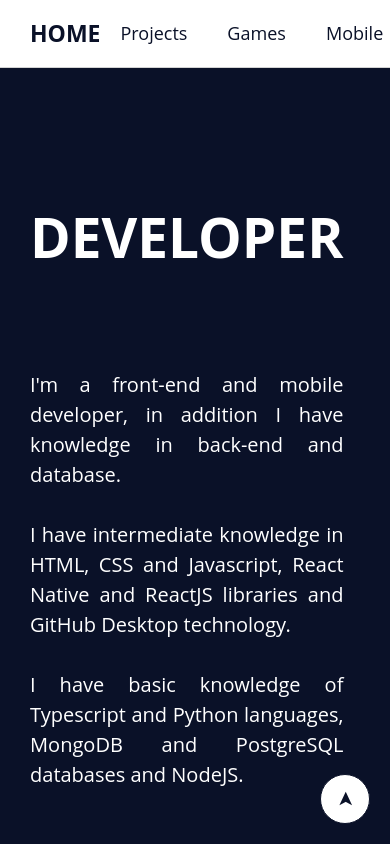
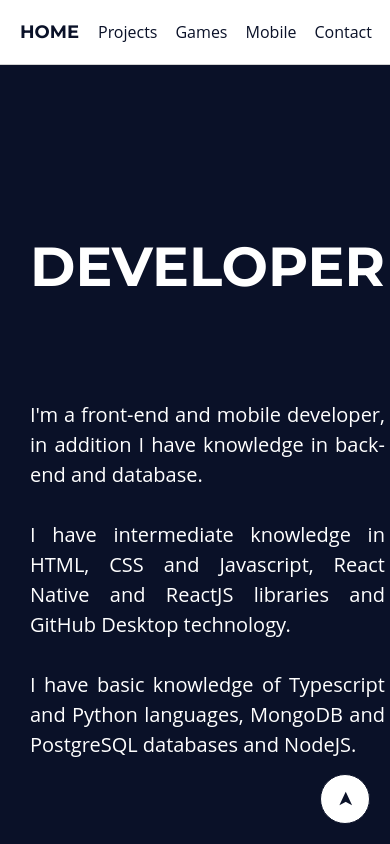
Before and after one commit to RodrigoBJJ94/my-website-react, a React (Create React App) app: page / in a window 390 px wide. Shown: the top 844 px of the page. Built offline with nearby package versions, Linux system fonts and the light colour scheme.

Commit message:
Version 1.03

```diff
--- a/src/App.css
+++ b/src/App.css
@@ -1,7 +1,10 @@
+@import url('https://fonts.googleapis.com/css2?family=Montserrat:ital,wght@0,400;0,700;0,900;1,400&display=swap');
+
 * {
   margin: 0;
   padding: 0;
   box-sizing: border-box;
+  scroll-behavior: smooth;
 }
 
 body {
@@ -9,6 +12,10 @@ body {
   font-size: 20px;
   color: #0A1128;
   line-height: 1.5;
+}
+
+h1, h2, h3, h4, h5, h6 {
+  font-family: 'Montserrat', sans-serif;
 }
 
 h1 {
@@ -231,3 +238,193 @@ display: none;
 .gaming {
 
 }
+
+@media (max-width: 768px) {
+  .menu h1 {
+    font-size: 18px;
+    margin-left: -10px;
+    margin-right: 10px;
+  }
+
+  .menu ul li a {
+    padding: 20px 9px;
+    font-size: 16px;
+  }
+}
+/*
+@media (max-width: 768px) {
+  h1 {
+    margin-bottom: 2rem;
+  }
+
+  .intro-img img, .intro-img svg {
+    max-width: 100%;
+    min-height: auto;
+  }
+
+  .intro-img2 {
+    margin-top: 4rem;
+    width: 100%;
+    align-self: center;
+  }
+
+  h2 {
+    font-size: 3.3rem;
+    margin-bottom: 5rem;
+    text-transform: uppercase;
+    line-height: 1.2;
+  }
+
+  .dev {
+    margin-bottom: -2.5rem;
+    margin-top: -3.5rem;
+  }
+
+  h3 {
+    font-size: 3.5rem;
+    margin-bottom: 5rem;
+    text-transform: uppercase;
+    line-height: 1.2;
+  }
+
+  .knowledge {
+    font-size: 3.2rem;
+  }
+
+  .h4-games {
+    font-size: 2.0rem;
+  }
+
+  .little {
+    font-size: 1.8rem;
+  }
+
+  p {
+    font-size: 1.7rem;
+  }
+
+  .intro-content, .grid {
+    grid-template-columns: 1fr;
+  }
+
+  .gallery-img {
+    width: 100%;
+    max-width: 100%;
+    max-height: 100%;
+  }
+
+  .gallery-img img {
+    width: 100%;
+  }
+
+  .grid-one-content {
+    display: block;
+  }
+
+  .menu {
+    bottom: 0;
+    text-align: center;
+  }
+
+  .menu-content, .menu-content ul {
+    flex-direction: column;
+    justify-content: center;
+  }
+
+  .menu-content {
+    height: 100vh;
+  }
+
+  .menu {
+    display: none;
+  }
+
+  .close-menu-label::after {
+    content: '☰';
+    position: fixed;
+    z-index: 2;
+    top: 2rem;
+    right: 2rem;
+    background: var(--primary-color);
+    color: white;
+    font-size: 3rem;
+    line-height: 3rem;
+    width: 3rem;
+    height: 3rem;
+    text-align: center;
+    padding: 0.5rem;
+    cursor: pointer;
+  }
+
+  .close-menu:checked~.menu {
+    display: block;
+  }
+
+  .close-menu:checked~.close-menu-label::after {
+    content: '×';
+  }
+
+  .menu-spacing {
+    display: none;
+  }
+
+  .grid-main-heading {
+    margin-top: -6.5rem;
+    margin-bottom: 3rem;
+  }
+
+  .grid p {
+    margin-top: -5.5rem;
+  }
+
+  .grid-description {
+    margin-bottom: -4rem;
+    margin-top: -2rem;
+    padding-bottom: 10rem;
+  }
+
+  .grid h3 {
+    font-size: 2.5rem;
+  }
+
+  .grid h3::before {
+    font-size: 7rem;
+  }
+
+  .back {
+    background-size: 90%;
+    background-position: bottom;
+  }
+
+  .apps-back {
+    background-size: 90%;
+    background-position: bottom;
+  }
+
+  .desc-app {
+    margin-bottom: -7rem;
+    font-size: 1.6rem;
+  }
+
+  .top3-content h3 {
+    margin-bottom: 5rem;
+  }
+
+  .project {
+    margin-bottom: -8rem;
+  }
+
+  .tab {
+    text-align: justify;
+    font-size: 1.46rem;
+    margin-bottom: -3rem;
+  }
+
+  .gaming {
+
+  }
+
+  .h4-apps-little {
+    font-size: 1.95rem;
+  }
+}*/
--- a/src/App.js
+++ b/src/App.js
@@ -1,16 +1,15 @@
 import React, { useState } from 'react';
 import './App.css';
 
+
 export default function App() {
-  const [sections, setSections] = useState('');
+  const [menu, setMenu] = useState(false);
 
   return (
     <>
-      <input type="checkbox" className="close-menu" />
-      <label htmlFor="close-menu-label" title="Close Menu" className="close-menu-label" ></label>
       <aside className="menu white-background">
         <div className="main-content menu-content">
-          <h1 onClick=""><a href="#home">HOME</a></h1>
+          <h1><a href="#home">HOME</a></h1>
           <nav>
             <ul>
             <li><a href="#projects">Projects</a></li>
@@ -87,7 +86,7 @@ export default function App() {
       <footer className="footer white-background">
         <p>Created by Rodrigo Brentano</p>
       </footer>
-      <a href="#" className="back-to-top">➤</a>
+      <a href="#home" className="back-to-top">➤</a>
     </>
   );
 };
```
